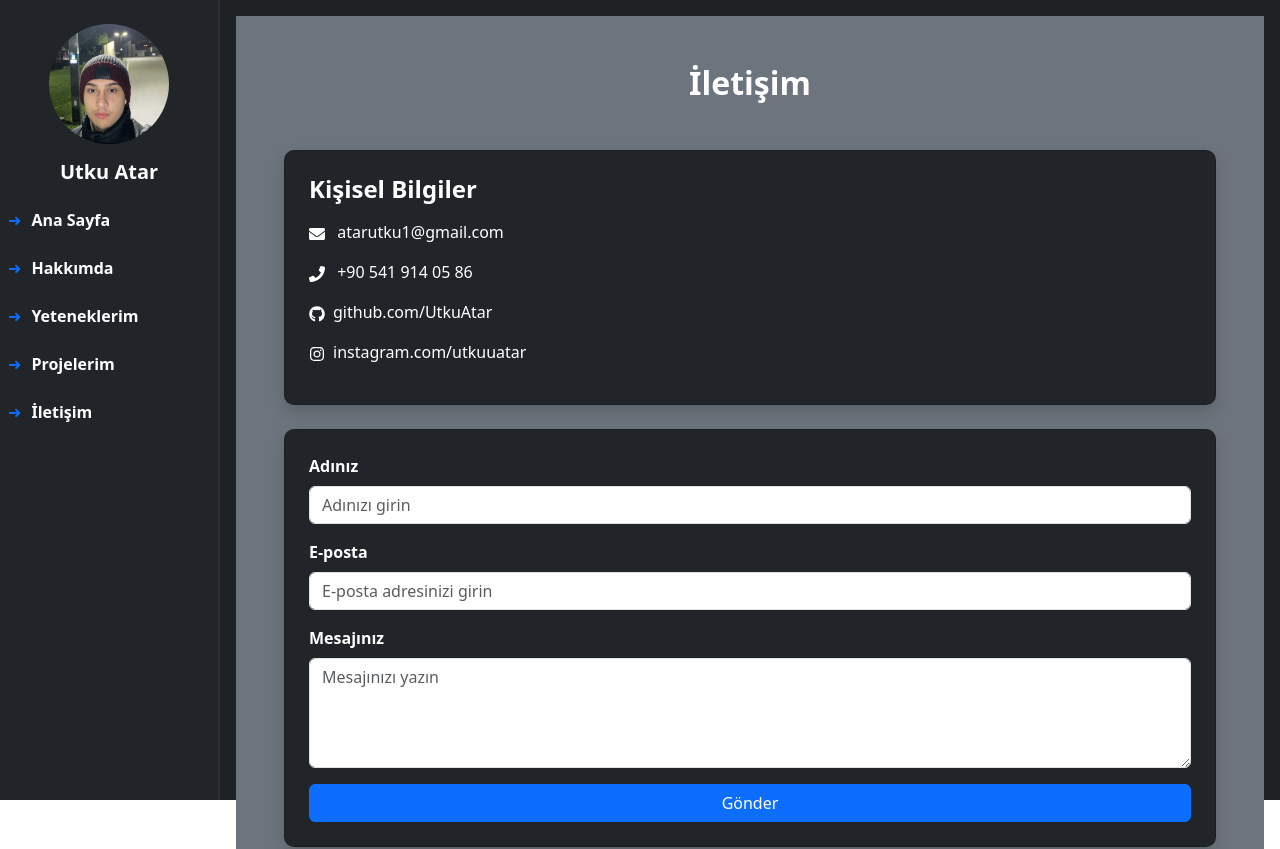
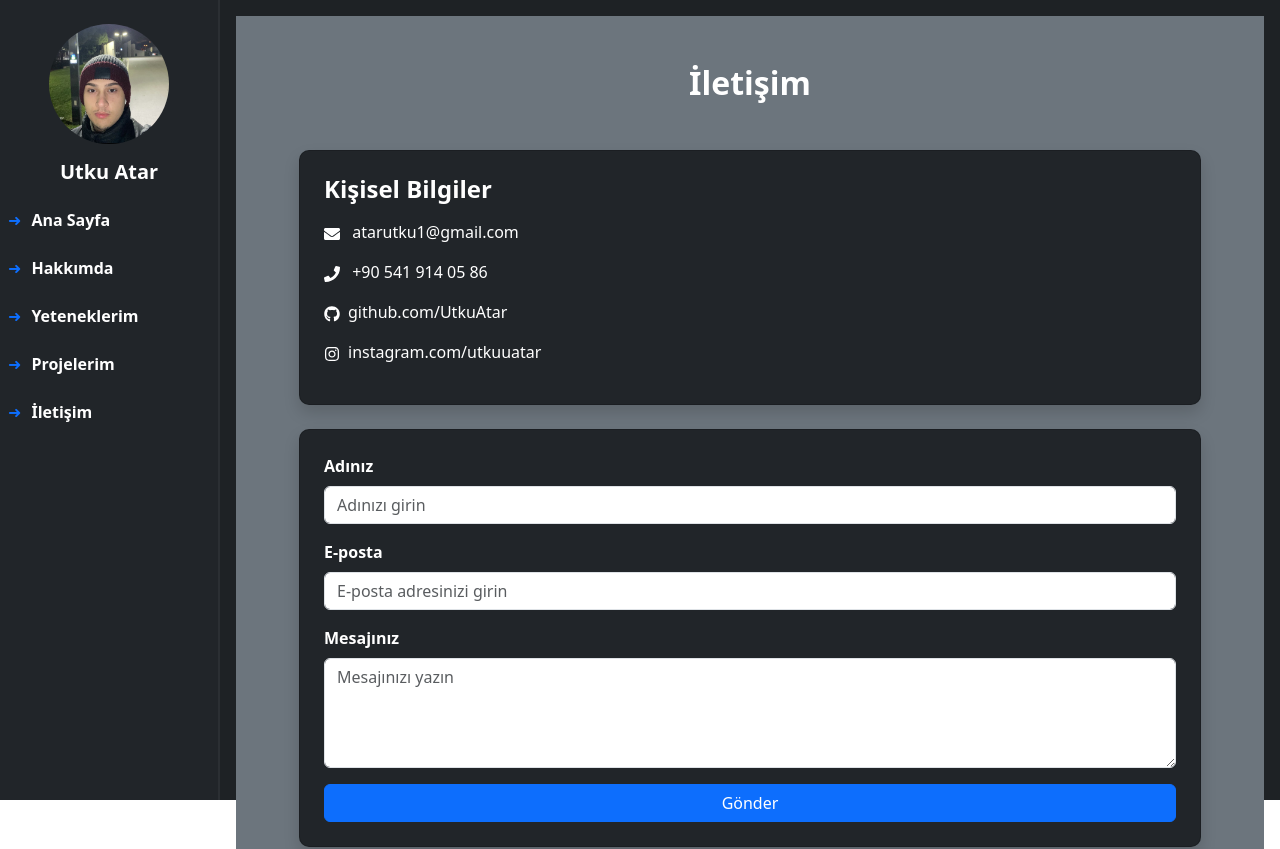
Before and after one commit to UtkuAtar/utku-portfolio, a React (Vite) app: page /contact in a window 1280 px wide. Shown: the top 849 px of the page. Built offline with nearby package versions, Linux system fonts and the light colour scheme.

Commit message:
Tüm sayfalarda son düzenlemeler yapıldı

```diff
--- a/src/pages/About.jsx
+++ b/src/pages/About.jsx
@@ -1,4 +1,4 @@
-import React from "react";
+import React, { useEffect, useState } from "react";
 import {
   FaUserAlt,
   FaGraduationCap,
@@ -7,14 +7,26 @@ import {
   FaLanguage,
   FaGlobeEurope
 } from "react-icons/fa";
+import MobileMenu from "../components/MobileMenu"; // hamburger menü bileşeni
 
 export default function About() {
+  const [isMobile, setIsMobile] = useState(false);
+
+  useEffect(() => {
+    const handleResize = () => setIsMobile(window.innerWidth < 768);
+    handleResize();
+    window.addEventListener("resize", handleResize);
+    return () => window.removeEventListener("resize", handleResize);
+  }, []);
+
   return (
+    <>
+      <MobileMenu />
       <section
         className="bg-dark text-white py-5"
         style={{
           minHeight: "100vh",
-        marginLeft: window.innerWidth >= 768 ? "220px" : "0px", // responsive margin
+          marginLeft: isMobile ? "0px" : "220px", // responsive margin
           paddingLeft: "15px",
           paddingRight: "15px"
         }}
@@ -88,5 +100,6 @@ export default function About() {
           </div>
         </div>
       </section>
+    </>
   );
 }
--- a/src/pages/Contact.jsx
+++ b/src/pages/Contact.jsx
@@ -1,16 +1,31 @@
-import React from 'react';
+import React, { useEffect, useState } from 'react';
 import { FaEnvelope, FaPhone, FaGithub, FaInstagram } from 'react-icons/fa';
+import MobileMenu from '../components/MobileMenu';
 
 export default function Contact() {
+  const [isMobile, setIsMobile] = useState(false);
+
+  useEffect(() => {
+    const handleResize = () => setIsMobile(window.innerWidth < 768);
+    handleResize();
+    window.addEventListener('resize', handleResize);
+    return () => window.removeEventListener('resize', handleResize);
+  }, []);
+
   return (
+    <>
+      <MobileMenu />
       <section
         className="text-white py-5"
         style={{
           backgroundColor: '#6c757d',
-        marginLeft: '220px',
+          marginLeft: isMobile ? '0px' : '220px',
+          paddingLeft: '15px',
+          paddingRight: '15px',
+          minHeight: '100vh',
         }}
       >
-      <div className="container px-3 px-md-5">
+        <div className="container px-2 px-md-5">
           <h2 className="text-center fw-bold mb-5">İletişim</h2>
 
           <div
@@ -20,13 +35,25 @@ export default function Contact() {
             <h4 className="fw-bold mb-3">Kişisel Bilgiler</h4>
             <p><FaEnvelope className="me-2" /> atarutku1@gmail.com</p>
             <p><FaPhone className="me-2" /> +90 541 914 05 86</p>
-          <p><FaGithub className="me-2" />
-            <a href="https://github.com/UtkuAtar" target="_blank" rel="noopener noreferrer" className="text-white text-decoration-none">
+            <p>
+              <FaGithub className="me-2" />
+              <a
+                href="https://github.com/UtkuAtar"
+                target="_blank"
+                rel="noopener noreferrer"
+                className="text-white text-decoration-none"
+              >
                 github.com/UtkuAtar
               </a>
             </p>
-          <p><FaInstagram className="me-2" />
-            <a href="https://instagram.com/utkuuatar" target="_blank" rel="noopener noreferrer" className="text-white text-decoration-none">
+            <p>
+              <FaInstagram className="me-2" />
+              <a
+                href="https://instagram.com/utkuuatar"
+                target="_blank"
+                rel="noopener noreferrer"
+                className="text-white text-decoration-none"
+              >
                 instagram.com/utkuuatar
               </a>
             </p>
@@ -39,23 +66,41 @@ export default function Contact() {
             <form>
               <div className="mb-3">
                 <label htmlFor="name" className="form-label fw-bold">Adınız</label>
-              <input type="text" className="form-control" id="name" placeholder="Adınızı girin" />
+                <input
+                  type="text"
+                  className="form-control"
+                  id="name"
+                  placeholder="Adınızı girin"
+                />
               </div>
 
               <div className="mb-3">
                 <label htmlFor="email" className="form-label fw-bold">E-posta</label>
-              <input type="email" className="form-control" id="email" placeholder="E-posta adresinizi girin" />
+                <input
+                  type="email"
+                  className="form-control"
+                  id="email"
+                  placeholder="E-posta adresinizi girin"
+                />
               </div>
 
               <div className="mb-3">
                 <label htmlFor="message" className="form-label fw-bold">Mesajınız</label>
-              <textarea className="form-control" id="message" rows="4" placeholder="Mesajınızı yazın"></textarea>
+                <textarea
+                  className="form-control"
+                  id="message"
+                  rows="4"
+                  placeholder="Mesajınızı yazın"
+                ></textarea>
               </div>
 
-            <button type="submit" className="btn btn-primary w-100">Gönder</button>
+              <button type="submit" className="btn btn-primary w-100">
+                Gönder
+              </button>
             </form>
           </div>
         </div>
       </section>
+    </>
   );
 }
--- a/src/pages/Home.jsx
+++ b/src/pages/Home.jsx
@@ -1,4 +1,5 @@
 import React, { useState, useEffect } from "react";
+import { Link } from "react-router-dom"; // React Router Link
 import backgroundImage from "../assets/background.jpg";
 import MobileMenu from "../components/MobileMenu";
 
@@ -33,9 +34,9 @@ export default function Home() {
           Full Stack Geliştirici • SwiftUI ile modern iOS uygulama geliştirme • WEB geliştirme
         </p>
 
-        <a href="/contact" className="btn btn-primary btn-lg my-3 w-15 w-md-auto">
+        <Link to="/contact" className="btn btn-primary btn-lg my-3 w-100 w-md-auto">
           İletişim İçin Tıkla!
-        </a>
+        </Link>
 
         <div className="d-flex gap-4 fs-4 flex-wrap justify-content-center mt-3">
           <a
--- a/src/pages/Portfolio.jsx
+++ b/src/pages/Portfolio.jsx
@@ -1,6 +1,6 @@
-
 import React, { useEffect, useState } from "react";
 import { FaGamepad, FaCode, FaGlobe } from "react-icons/fa";
+import MobileMenu from "../components/MobileMenu"; // hamburger menü bileşeni
 
 export default function Projects() {
   const [isMobile, setIsMobile] = useState(false);
@@ -31,6 +31,8 @@ export default function Projects() {
   ];
 
   return (
+    <>
+      <MobileMenu />
       <section
         className="bg-dark text-white py-5"
         style={{
@@ -59,5 +61,6 @@ export default function Projects() {
           </div>
         </div>
       </section>
+    </>
   );
 }
--- a/src/pages/Skills.jsx
+++ b/src/pages/Skills.jsx
@@ -1,6 +1,7 @@
 import React, { useEffect, useState } from 'react';
 import { FaHtml5, FaCss3Alt, FaJs, FaReact, FaPython, FaDatabase } from 'react-icons/fa';
 import { SiSwift } from 'react-icons/si';
+import MobileMenu from '../components/MobileMenu'; // hamburger menü eklendi
 
 const skills = [
   { name: 'SwiftUI', icon: <SiSwift size={40} />, level: 75 },
@@ -25,6 +26,8 @@ export default function Skills() {
   }, []);
 
   return (
+    <>
+      <MobileMenu />
       <section
         className="bg-dark text-white min-vh-100"
         style={{
@@ -63,5 +66,6 @@ export default function Skills() {
           </div>
         </div>
       </section>
+    </>
   );
 }
```
Lines whose indentation alone changed are shown as unchanged.
